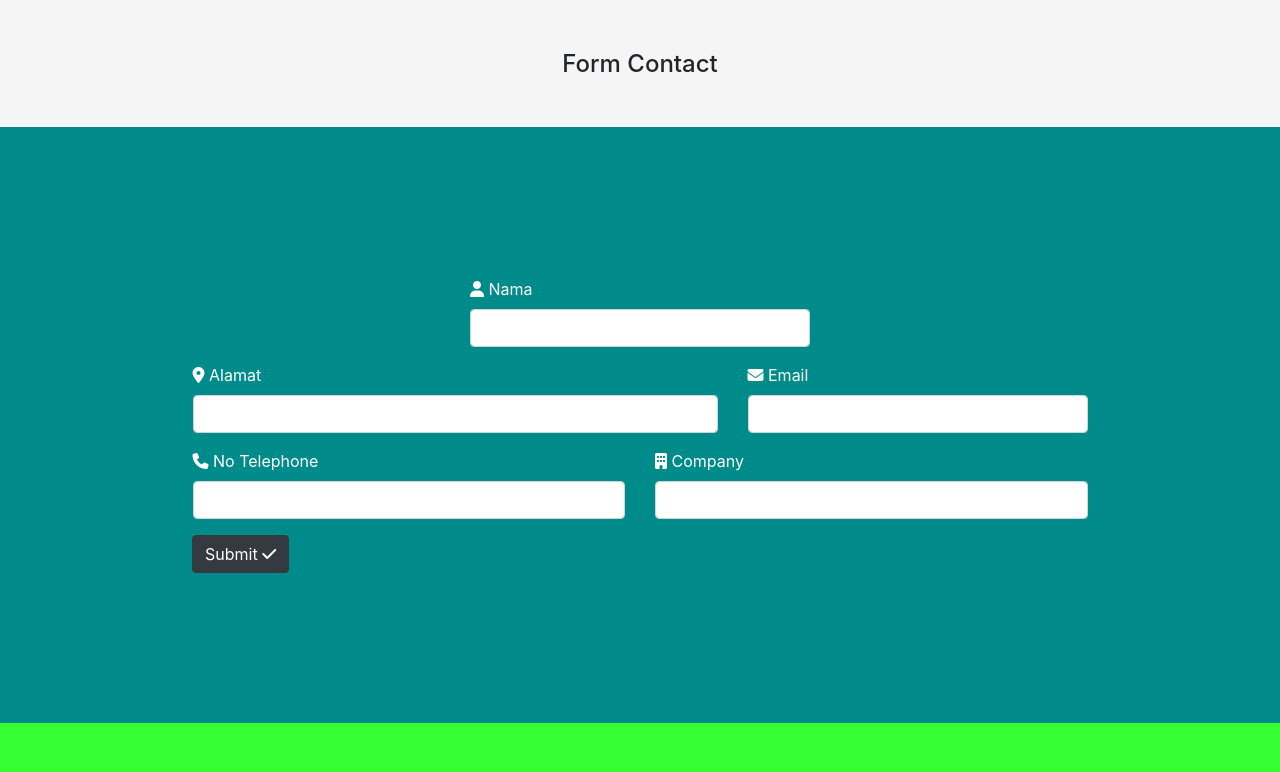
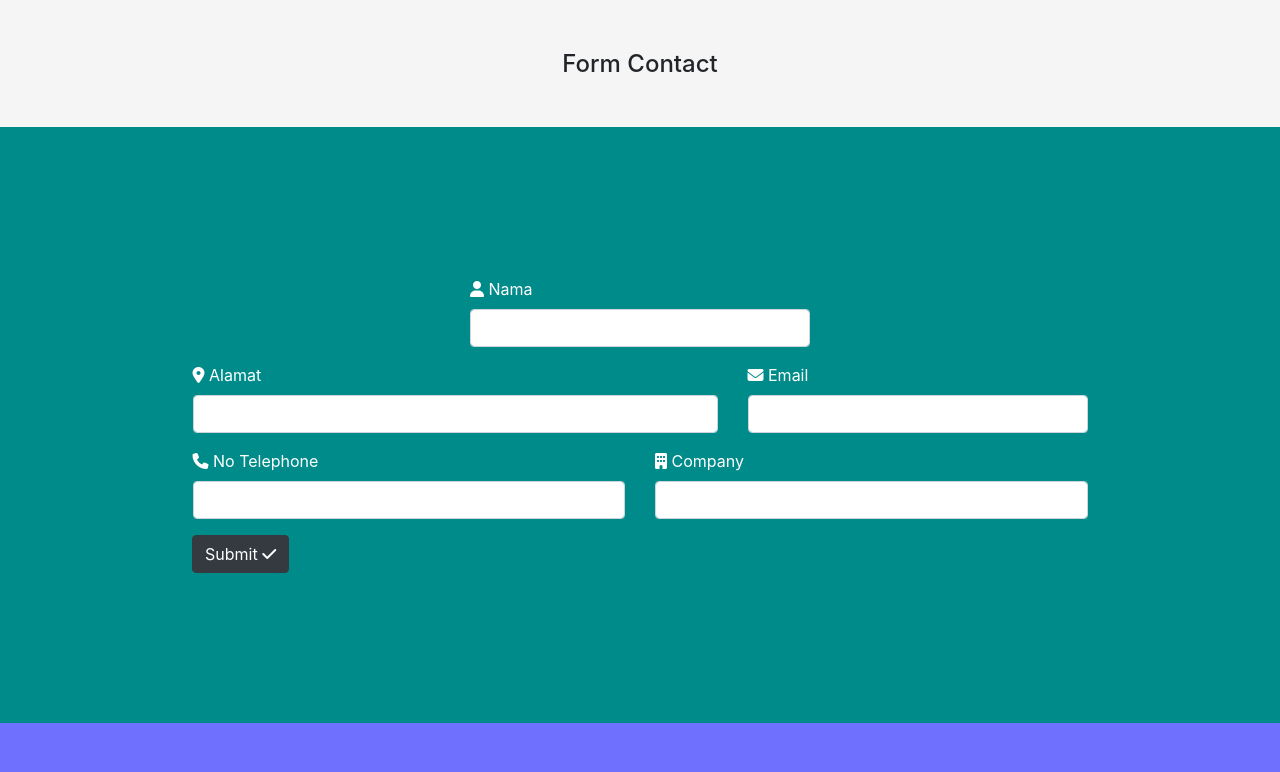
Before and after one commit to arb712/list-contact, a plain HTML site: page index.html in a window 1280 px wide. Drawn offline with nearby package versions, Linux system fonts and the light colour scheme; no server answers.

Commit message:
update tampilan

```diff
--- a/assets/style/style.css
+++ b/assets/style/style.css
@@ -1,5 +1,5 @@
 body{
-    background-color: #33ff33;
+    background-color:rgb(77, 77, 255,0.8);
 }
 .title{
     text-align: center;
@@ -47,5 +47,5 @@ ol>li:nth-child(even){
 }
 .conCont{
     color: white;
-    background-color: #33ff33;
+    background-color: transparent;
 }
```
Also changed, not shown: 1 other file.
